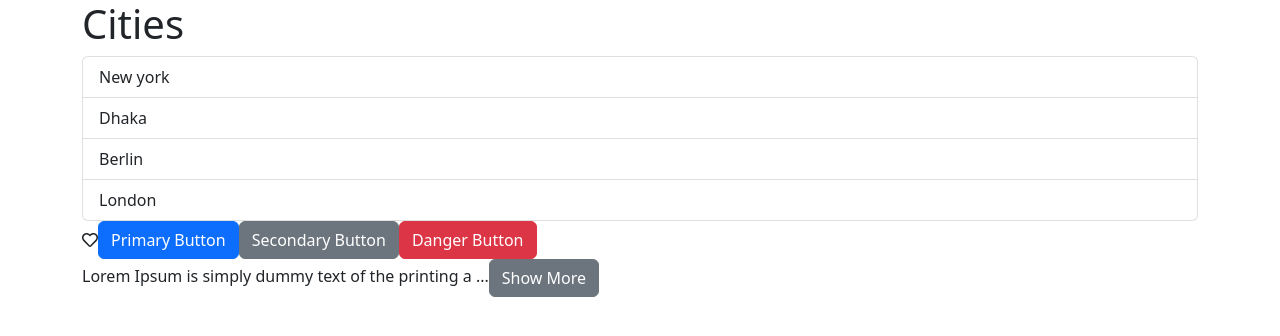
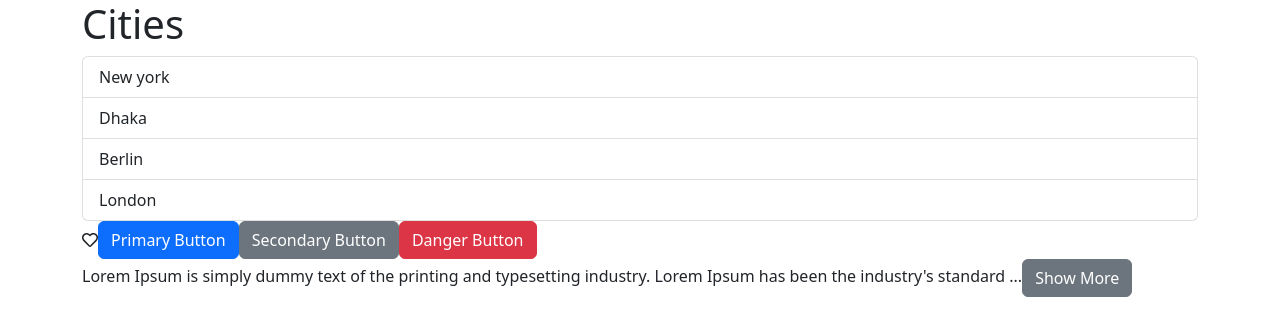
Before and after one commit to Bappy4u/game-hub, a React (Vite) app: page / in a window 1280 px wide. Shown: the top 336 px of the page. Built offline with nearby package versions, Linux system fonts and the light colour scheme.

Commit message:
Fixed edge case of exapandable text

```diff
--- a/src/App.tsx
+++ b/src/App.tsx
@@ -39,7 +39,7 @@ function App() {
             <Button text="Secondary Button" color="secondary" onClick={handleButtonClick}></Button>
             <Button text="Danger Button" color="danger" onClick={handleButtonClick}></Button>
 
-            <ExpandableText maxChars={50}>Lorem Ipsum is simply dummy text of the printing and typesetting industry. Lorem Ipsum has
+            <ExpandableText maxChars={120}>Lorem Ipsum is simply dummy text of the printing and typesetting industry. Lorem Ipsum has
                 been the industry's standard dummy text ever since the 1500s, when an unknown printer took a galley of
                 type and scrambled it to make a type specimen book. It has survived not only five centuries, but also
                 the leap into electronic typesetting, remaining essentially unchanged. It was popularised in the 1960s
--- a/src/assets/components/ExpandableText.tsx
+++ b/src/assets/components/ExpandableText.tsx
@@ -8,7 +8,7 @@ interface props {
 }
 
 const ExpandableText = ({children, maxChars = 100}: props) => {
-    let [textLength, setMaxChars] = useState(maxChars);
+    let [textLength, setMaxChars] = useState(children.length < maxChars || maxChars < 5 ? 100 : maxChars);
     let [buttonText, setButtonText] = useState("Show More");
 
     let handleButtonClick = () => {
```
